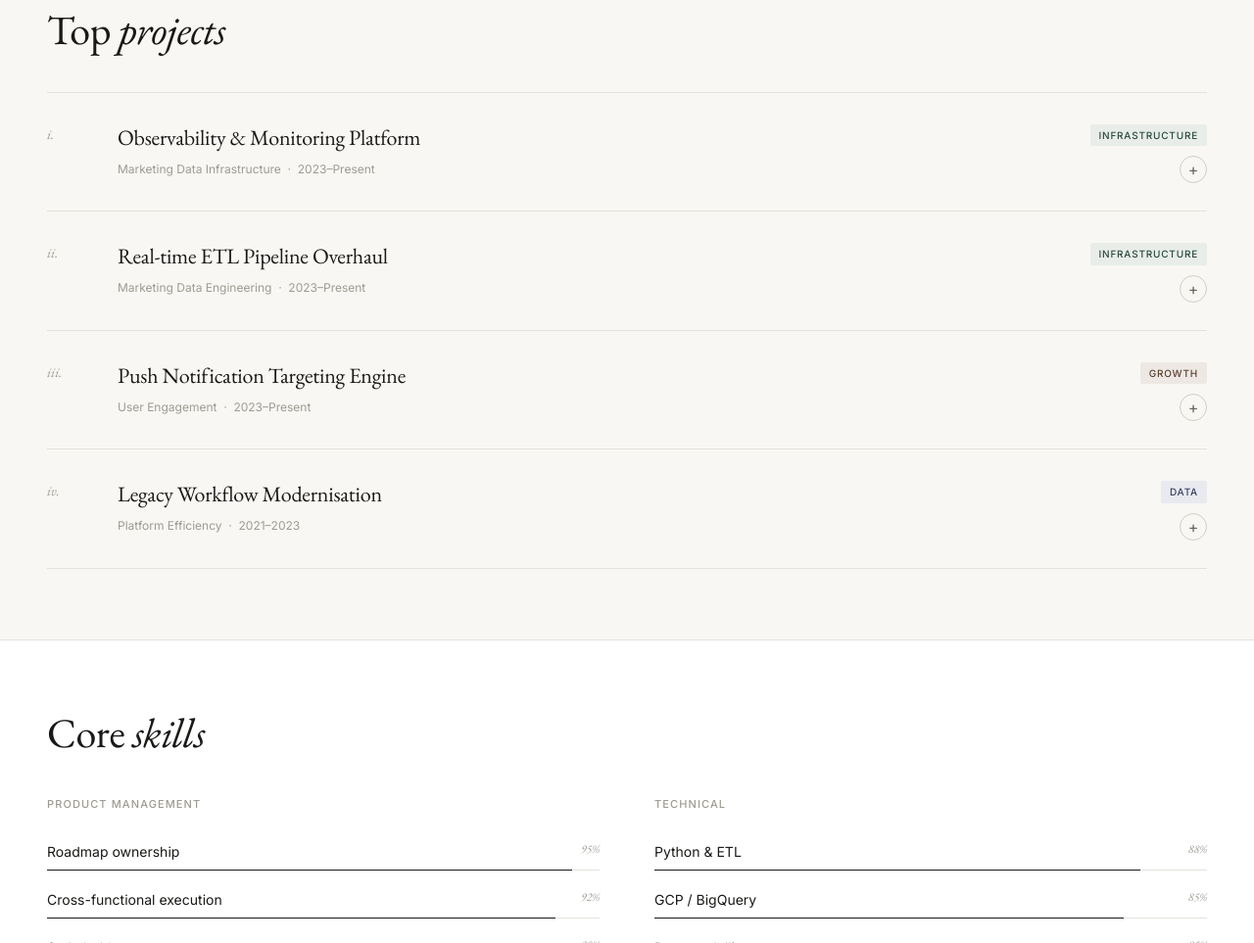
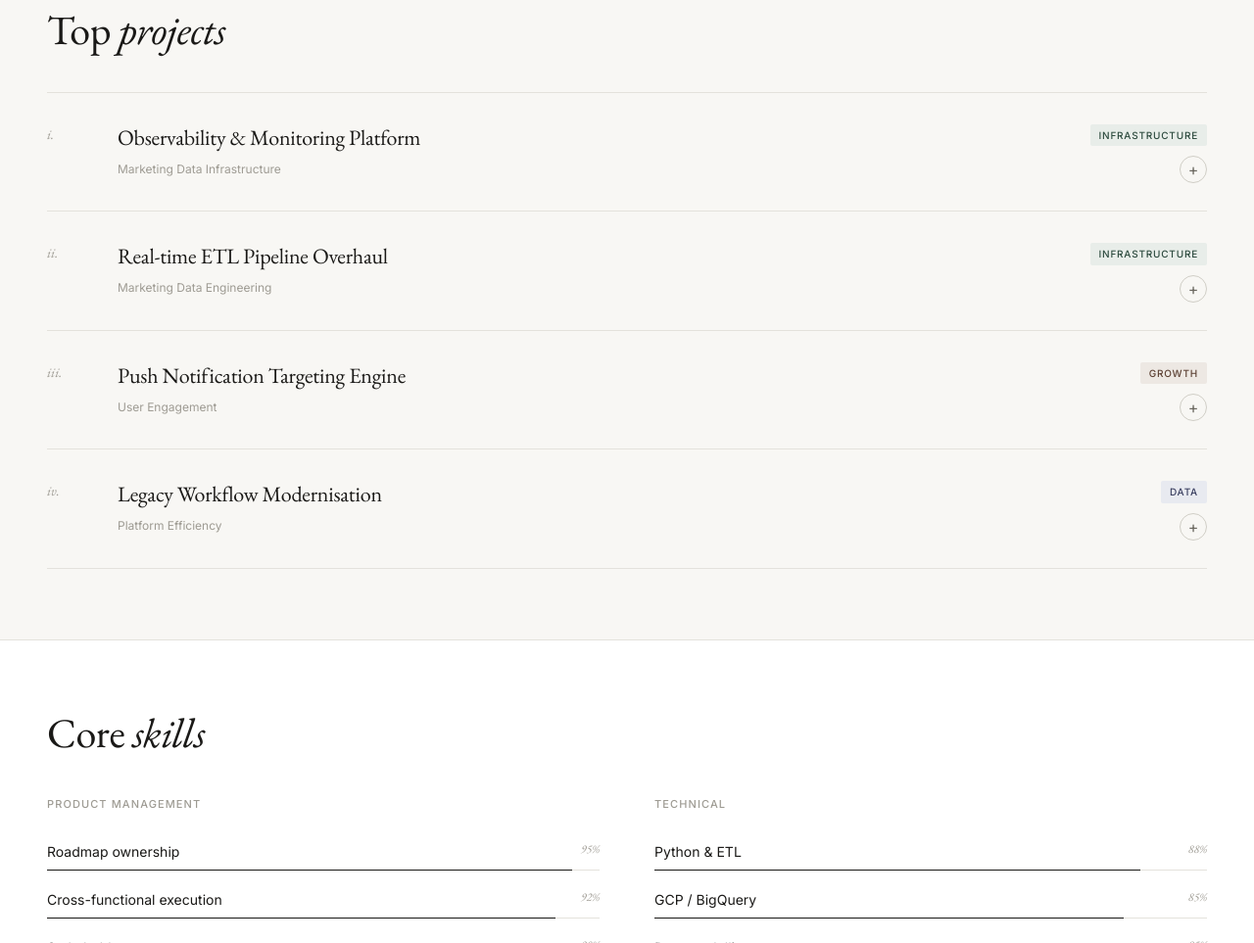
Before and after one commit to harshit5965/portfolio, a plain HTML site: page index.html in a window 1280 px wide. Shown: the part 975-1938 px from the top of the page at 98% size. Drawn offline with nearby package versions, Linux system fonts and the light colour scheme.

Commit message:
Update index.html

```diff
--- a/index.html
+++ b/index.html
@@ -251,7 +251,7 @@
         <div class="project-num">i.</div>
         <div>
           <div class="project-name">Observability &amp; Monitoring Platform</div>
-          <div class="project-meta">Marketing Data Infrastructure &nbsp;·&nbsp; 2023–Present</div>
+          <div class="project-meta">Marketing Data Infrastructure</div>
         </div>
         <div class="project-right-col">
           <span class="project-tag tag-infra">Infrastructure</span>
@@ -275,7 +275,7 @@
         <div class="project-num">ii.</div>
         <div>
           <div class="project-name">Real-time ETL Pipeline Overhaul</div>
-          <div class="project-meta">Marketing Data Engineering &nbsp;·&nbsp; 2023–Present</div>
+          <div class="project-meta">Marketing Data Engineering</div>
         </div>
         <div class="project-right-col">
           <span class="project-tag tag-infra">Infrastructure</span>
@@ -299,7 +299,7 @@
         <div class="project-num">iii.</div>
         <div>
           <div class="project-name">Push Notification Targeting Engine</div>
-          <div class="project-meta">User Engagement &nbsp;·&nbsp; 2023–Present</div>
+          <div class="project-meta">User Engagement</div>
         </div>
         <div class="project-right-col">
           <span class="project-tag tag-growth">Growth</span>
@@ -323,7 +323,7 @@
         <div class="project-num">iv.</div>
         <div>
           <div class="project-name">Legacy Workflow Modernisation</div>
-          <div class="project-meta">Platform Efficiency &nbsp;·&nbsp; 2021–2023</div>
+          <div class="project-meta">Platform Efficiency</div>
         </div>
         <div class="project-right-col">
           <span class="project-tag tag-data">Data</span>
```
